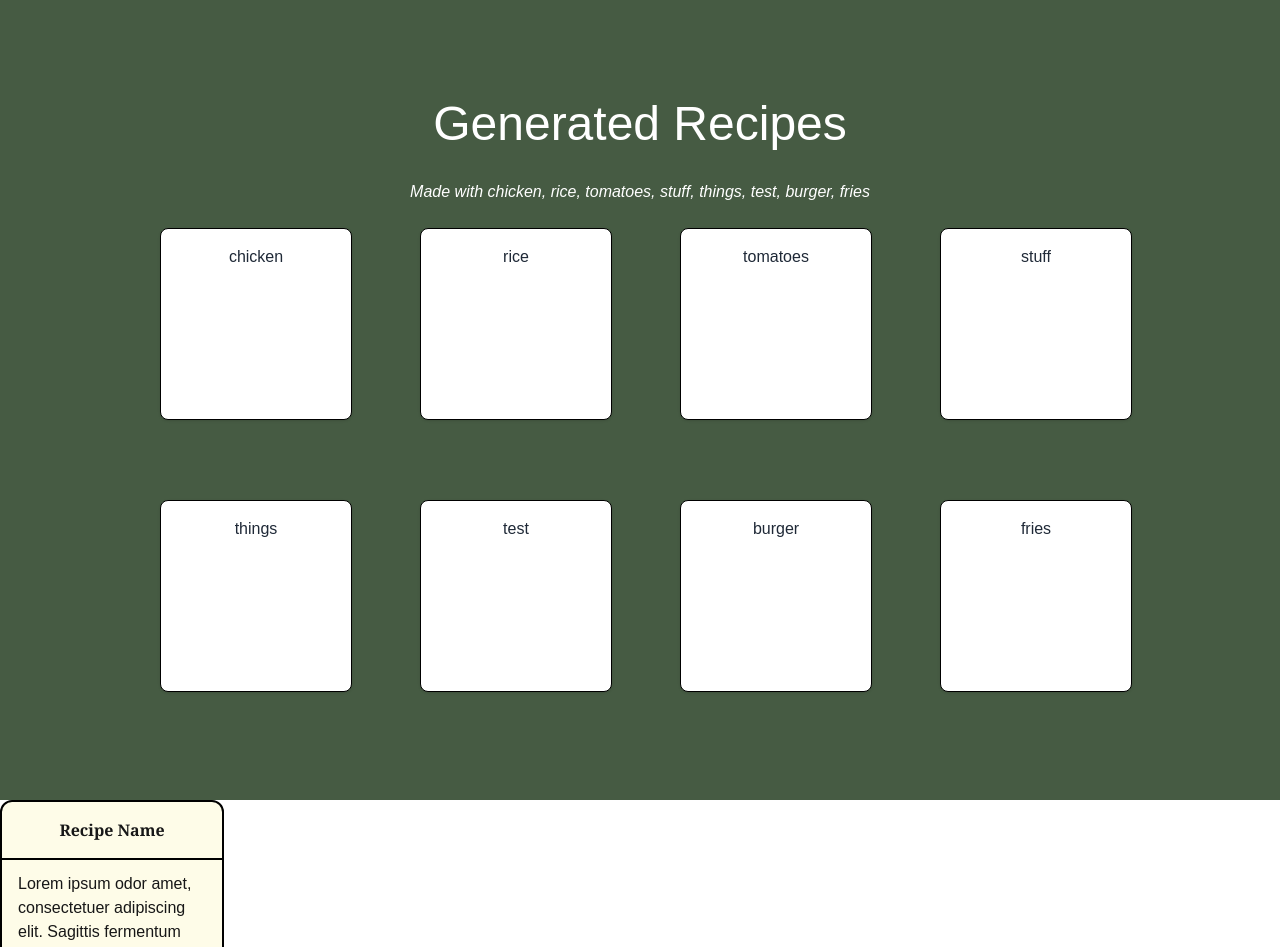
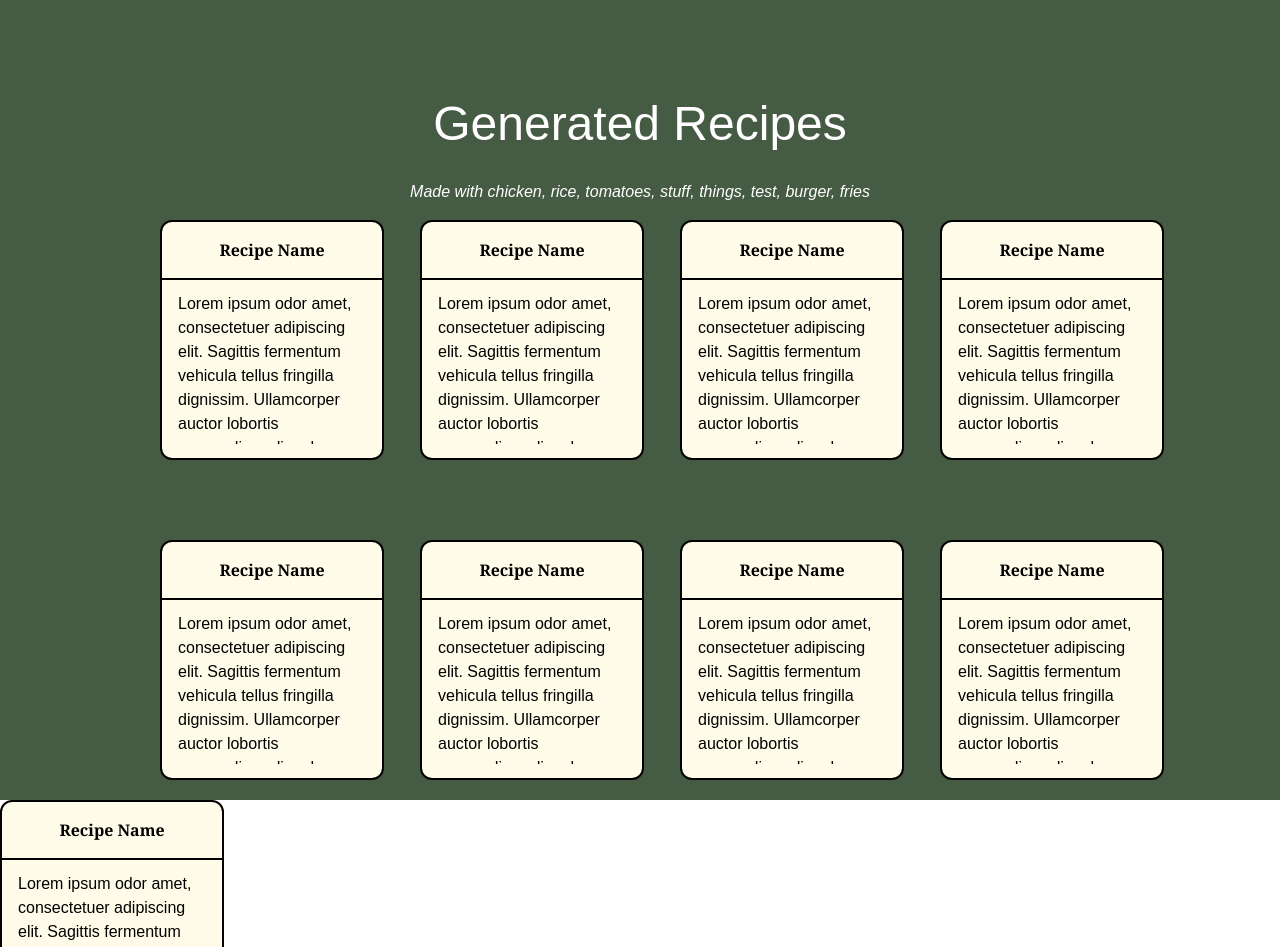
Before and after one commit to alimomennasab/minihack, a Next.js app in the folder minihack/: page / in a window 1280 px wide. Shown: the top 947 px of the page. Built offline with nearby package versions, Linux system fonts and the light colour scheme.

Commit message:
updated recipe grid with recipe box

```diff
--- a/minihack/src/components/recipeBox.tsx
+++ b/minihack/src/components/recipeBox.tsx
@@ -2,8 +2,8 @@ import React from 'react';
 
 const RecipeBox = () => {
   return (
-    <div className="h-60 w-56 box-border size-full border-2 rounded-xl border-black bg-yellow-50">
-      <div className="pt-4 pb-4 text-center font-black font-serif"> Recipe Name</div>
+    <div className="h-60 w-56 box-border size-full border-2 rounded-xl text-black border-black bg-yellow-50">
+      <div className="pt-4 pb-4 text-center font-black font-serif text-black"> Recipe Name</div>
       <div className="pb-1 my-auto w-54 content-center border-t-2 border-black"></div>
 
       <div className="pt-2 px-4 overflow-y-auto h-40">Lorem ipsum odor amet, consectetuer adipiscing elit. Sagittis fermentum vehicula tellus fringilla dignissim. Ullamcorper auctor lobortis suspendisse diam hac feugiat mus leo.</div>
--- a/minihack/src/components/recipeGrid.tsx
+++ b/minihack/src/components/recipeGrid.tsx
@@ -1,16 +1,12 @@
 /* eslint-disable react/no-unescaped-entities */
 import React from 'react';
+import RecipeBox from './recipeBox';
 
-interface RecipeCardProps {
-  ingredient: string;
+interface Recipe {
+  name: string;
+  ingredients: string;
+  instructions: string;
 }
-
-const RecipeCard: React.FC<RecipeCardProps> = ({ ingredient }) => (
-  <div className="bg-white border border-black h-48 w-48 p-4 rounded-lg shadow hover:shadow-lg transition-all duration-300 hover:scale-105 cursor-pointer">
-    <div className="text-center font-medium text-gray-800">{ingredient}</div>
-    {/* Add more content as needed */}
-  </div>
-);
 
 const ingredients = ['chicken', 'rice', 'tomatoes', 'stuff', 'things', 'test', 'burger', 'fries'] as const;
 
@@ -25,10 +21,10 @@ const RecipeGrid = () => {
         Made with {ingredients.join(', ')}
       </div>
       {/* Grid */}
-      <div className="w-3/4 h-3/5 rounded-lg flex flex-col justify-center items-center align-middle">
+      <div className="w-3/4 h-3/5 rounded-lg">
         <div className="grid grid-cols-1 sm:grid-cols-2 md:grid-cols-3 lg:grid-cols-4 gap-20">
           {ingredients.map((ingredient, index) => (
-            <RecipeCard key={index} ingredient={ingredient} />
+            <RecipeBox key={index} />
           ))}
         </div>
       </div>
```
